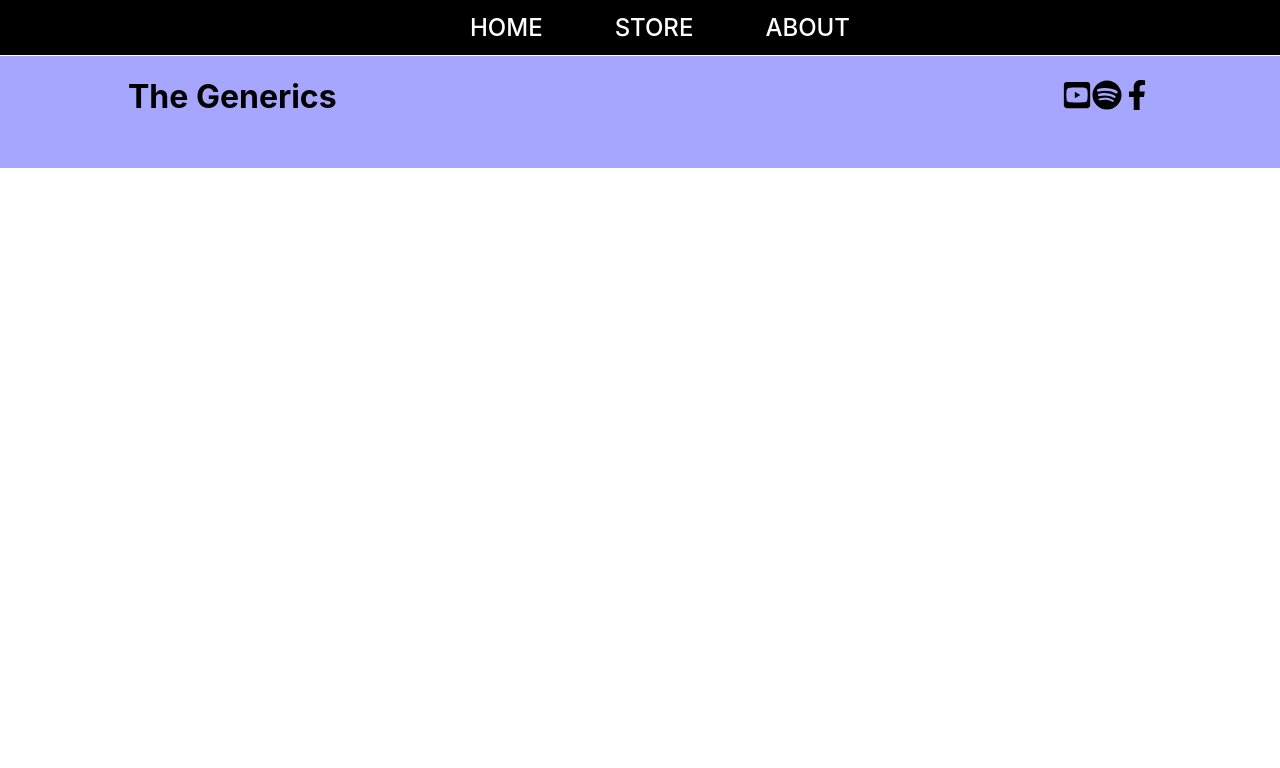
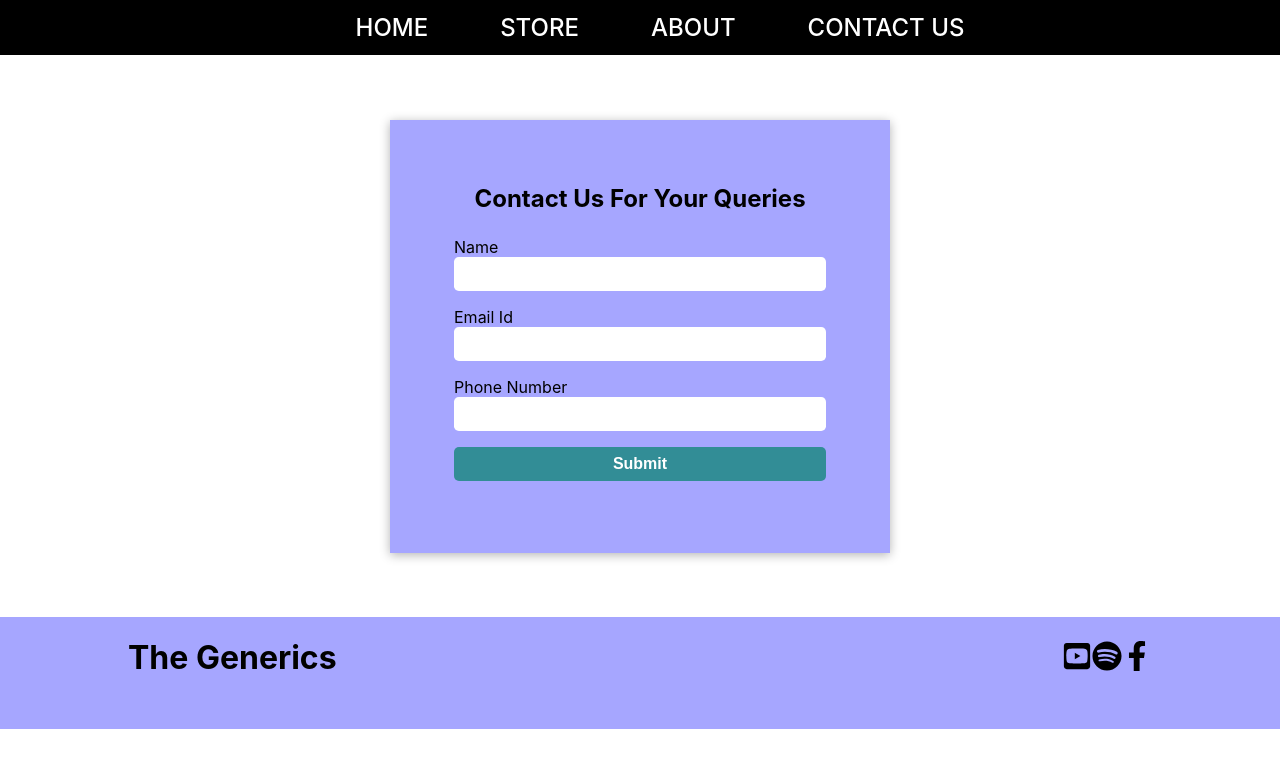
Before and after one commit to Suresh-Kumar-Lohar/S-Ecommerce-website, a React (Create React App) app: page /contact in a window 1280 px wide. Shown: the top 768 px of the page. Built offline with nearby package versions, Linux system fonts and the light colour scheme.

Commit message:
ecommerce task-12

```diff
--- a/src/App.js
+++ b/src/App.js
@@ -6,6 +6,7 @@
 import Store from './pages/Store'
 import Home from './pages/Home'
 import About from './pages/About'
+import ContactUs from './pages/ContactUs'
 
 function App() {
   return (
@@ -20,6 +21,9 @@
       <Route path='/about'>
         <About />
       </Route>
+      <Route path='/contact'>
+        <ContactUs />
+      </Route>
       <Footer />
     </CartProvider>
   )
--- /dev/null
+++ b/src/components/Contact/Contact.js
@@ -0,0 +1,67 @@
+import React, { useState } from 'react'
+import classes from './Contact.module.css'
+
+const Contact = () => {
+  const [name, setName] = useState('')
+  const [email, setEmail] = useState('')
+  const [phoneNumber, setPhoneNumber] = useState('')
+
+  const submitHandler = async (e) => {
+    e.preventDefault()
+    let queryData = {
+      name,
+      email,
+      phoneNumber,
+    }
+    // console.log(queryData)
+
+    const response = await fetch(
+      'https://ecommerce-contact-8895c-default-rtdb.firebaseio.com/contact.json',
+      {
+        method: 'POST',
+        body: JSON.stringify(queryData),
+        headers: {
+          'content-type': 'application/json',
+        },
+      }
+    )
+
+    const data = await response.json()
+    console.log(data)
+  }
+
+  return (
+    <form onSubmit={submitHandler} className={classes.form}>
+      <div className={classes.formInside}>
+        <h2>Contact Us For Your Queries</h2>
+        <div className={classes.enterVal}>
+          <label htmlFor='name'>Name</label>
+          <input
+            id='name'
+            type='text'
+            onChange={(e) => setName(e.target.value)}
+          />
+        </div>
+        <div className={classes.enterVal}>
+          <label htmlFor='email'>Email Id</label>
+          <input
+            id='email'
+            type='email'
+            onChange={(e) => setEmail(e.target.value)}
+          />
+        </div>
+        <div className={classes.enterVal}>
+          <label htmlFor='phone'>Phone Number</label>
+          <input
+            id='phone'
+            type='telephone'
+            onChange={(e) => setPhoneNumber(e.target.value)}
+          />
+        </div>
+        <button type='submit'>Submit</button>
+      </div>
+    </form>
+  )
+}
+
+export default Contact
--- /dev/null
+++ b/src/components/Contact/Contact.module.css
@@ -0,0 +1,52 @@
+.form {
+  width: 100%;
+  /* min-height: 80vh; */
+  display: flex;
+  justify-content: center;
+  margin: 4rem 0;
+}
+
+.formInside {
+  padding: 4rem;
+  width: 500px;
+  display: flex;
+  flex-direction: column;
+  justify-content: center;
+  box-shadow: 0 2px 10px rgba(0, 0, 0, 0.3);
+  align-items: center;
+  background: rgb(166, 166, 255);
+}
+
+.formInside h2 {
+  margin: 0 0 1rem 0;
+  padding: 0;
+}
+.enterVal {
+  margin: 0.5rem;
+  width: 100%;
+}
+
+.enterVal label {
+  display: block;
+}
+
+.enterVal input {
+  width: 100%;
+  padding: 0.5rem;
+  border-style: none;
+  border-radius: 0.3rem;
+  font-size: 1rem;
+}
+
+.formInside button {
+  width: 100%;
+  display: block;
+  background-color: rgb(50, 141, 150);
+  padding: 0.5rem;
+  font-size: 1rem;
+  color: white;
+  font-weight: bold;
+  border-style: none;
+  border-radius: 5px;
+  margin: 0.5rem;
+}
--- a/src/components/Header/Header.js
+++ b/src/components/Header/Header.js
@@ -18,6 +18,9 @@
         <li>
           <Link to='/about'>ABOUT</Link>
         </li>
+        <li>
+          <Link to='/contact'>CONTACT US</Link>
+        </li>
       </ul>
     </header>
   )
--- /dev/null
+++ b/src/pages/ContactUs.js
@@ -0,0 +1,7 @@
+import React from 'react'
+import Contact from '../components/Contact/Contact'
+const ContactUs = () => {
+  return <Contact />
+}
+
+export default ContactUs
```
